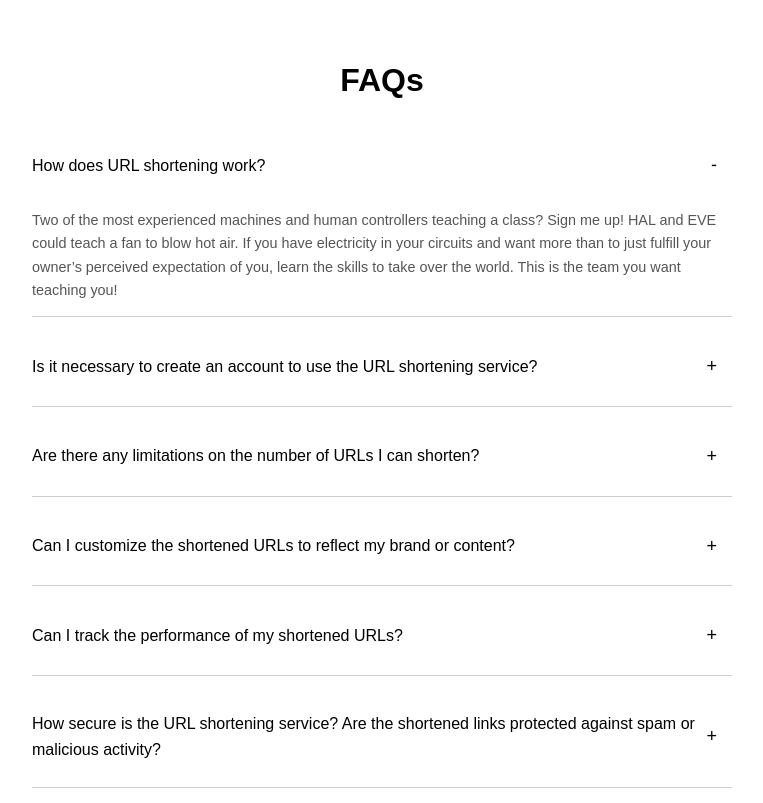
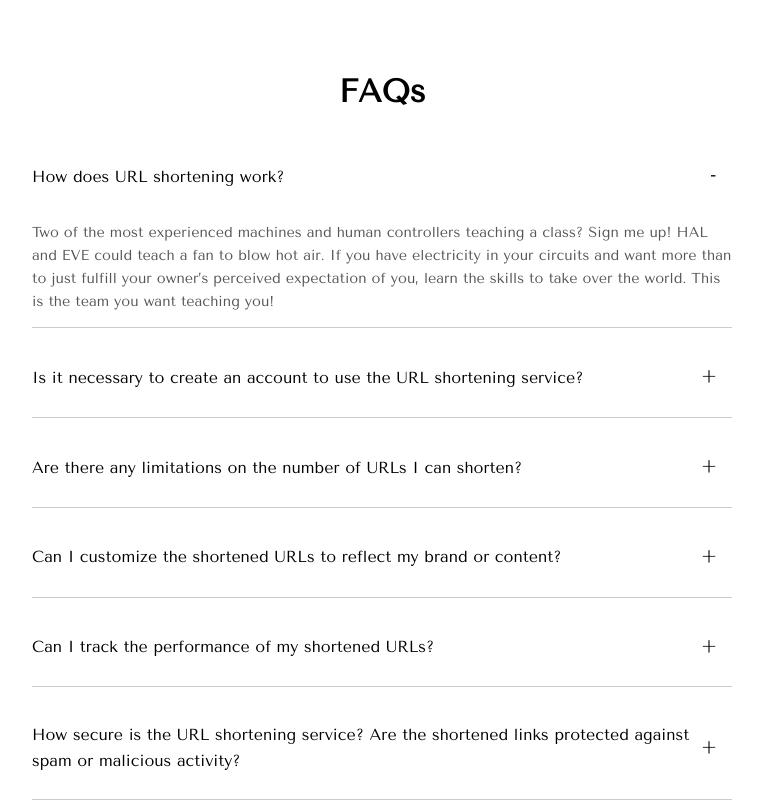
Before and after one commit to 007gregious/AltSchool-CSS-Assignment, a plain HTML site: page assignment-6/scissors.html in a window 1280 px wide. Shown: the part 3260-4063 px from the top of the page, without its empty margins (258-1021 px from the left). Drawn offline with nearby package versions, Linux system fonts and the light colour scheme.

Commit message:
Updated my fonts

```diff
--- a/assignment-1/otter.css
+++ b/assignment-1/otter.css
@@ -2,6 +2,11 @@
   font-family: "Tenor Sans", serif;
   font-weight: 400;
   font-style: normal;
+}
+
+* {
+  box-sizing: border-box;
+  margin: 2;
 }
 
 /* The body styling */
@@ -9,11 +14,7 @@ body {
   background-color: black;
   display: flex;
   flex-direction: column;
-}
-
-* {
-  box-sizing: border-box;
-  margin: 2;
+  font-family: "Tenor Sans", serif;
 }
 
 /* The body class styling */
--- a/assignment-2/huckleberry.css
+++ b/assignment-2/huckleberry.css
@@ -10,7 +10,7 @@
 
 /* The body styling*/
 body {
-  font-family: Arial, sans-serif;
+  font-family: "Tenor Sans", serif;
   background-color: white;
   color: #333;
   top: 20px;
--- a/assignment-3/novusWatch.css
+++ b/assignment-3/novusWatch.css
@@ -10,6 +10,7 @@
 
 body {
   background-color: #b6b6d6;
+  font-family: "Tenor Sans", serif;
 }
 
 .body {
--- a/assignment-4/webTraining.css
+++ b/assignment-4/webTraining.css
@@ -5,7 +5,7 @@
 }
 
 body {
-  font-family: Arial, sans-serif;
+  font-family: "Tenor Sans", serif;
   color: #737373;
 }
 
--- a/assignment-5/wpPusher.css
+++ b/assignment-5/wpPusher.css
@@ -5,9 +5,7 @@
 }
 
 body {
-  font-family: "lato", serif;
-  font-weight: 300;
-  font-style: normal;
+  font-family: "Tenor Sans", serif;
 }
 
 * {
--- a/assignment-6/scissors.css
+++ b/assignment-6/scissors.css
@@ -4,8 +4,12 @@
   font-style: normal;
 }
 
+.body {
+  font-family: "Tenor Sans", serif;
+}
+
 .web-body {
-  font-family: Arial, sans-serif;
+  font-family: "Tenor Sans", serif;
   margin: 0;
   padding: 0;
   box-sizing: border-box;
@@ -17,7 +21,7 @@
 }
 
 .nav1 {
-  font-family: Arial, sans-serif;
+  font-family: "Tenor Sans", serif;
   display: flex;
   flex-direction: row;
   align-items: center;
@@ -150,7 +154,7 @@ h2 span {
   gap: 120px;
 }
 
-.mmm {
+.hmmm {
   display: flex;
   gap: 76px;
 }
--- a/assignment-6/scissors.html
+++ b/assignment-6/scissors.html
@@ -3,11 +3,11 @@
   <head>
     <meta charset="UTF-8" />
     <meta name="viewport" content="width=device-width, initial-scale=1.0" />
-    <title>Scissors</title>
-    <link rel="stylesheet" href="./scissors.css" />
     <link rel="preconnect" href="https://fonts.googleapis.com">
     <link rel="preconnect" href="https://fonts.gstatic.com" crossorigin>
     <link href="https://fonts.googleapis.com/css2?family=Tenor+Sans&display=swap" rel="stylesheet">
+    <link rel="stylesheet" href="./scissors.css" />
+    <title>Scissors</title>
   </head>
   <body>
     <section class="web-body">
@@ -53,7 +53,7 @@
           <div class="container2">
               <h2>One Stop. Four <span class="highlight">Possibilities</span>.</h2>
           </div>
-          <section class="mmm">
+          <section class="hmmm">
               <div class="flex">
                   <h3>3M</h3>
                   <p>Active Users</p>
--- a/styles.css
+++ b/styles.css
@@ -11,7 +11,7 @@
 
 body {
   margin: 0;
-  font-family: Arial, sans-serif;
+  font-family: "Tenor Sans", serif;
   line-height: 1.6;
   background-color: #f4f4f4;
 }
```
Also changed, not shown: assignment-1/otter.html (+2 -2 lines), assignment-2/huckleberry.html (+2 -2 lines), assignment-3/novusWatch.html (+2 -2 lines), assignment-4/webTraining.html (+2 -2 lines), assignment-5/wpPusher.html (+2 -2 lines), index.html (+1 -1 lines).
